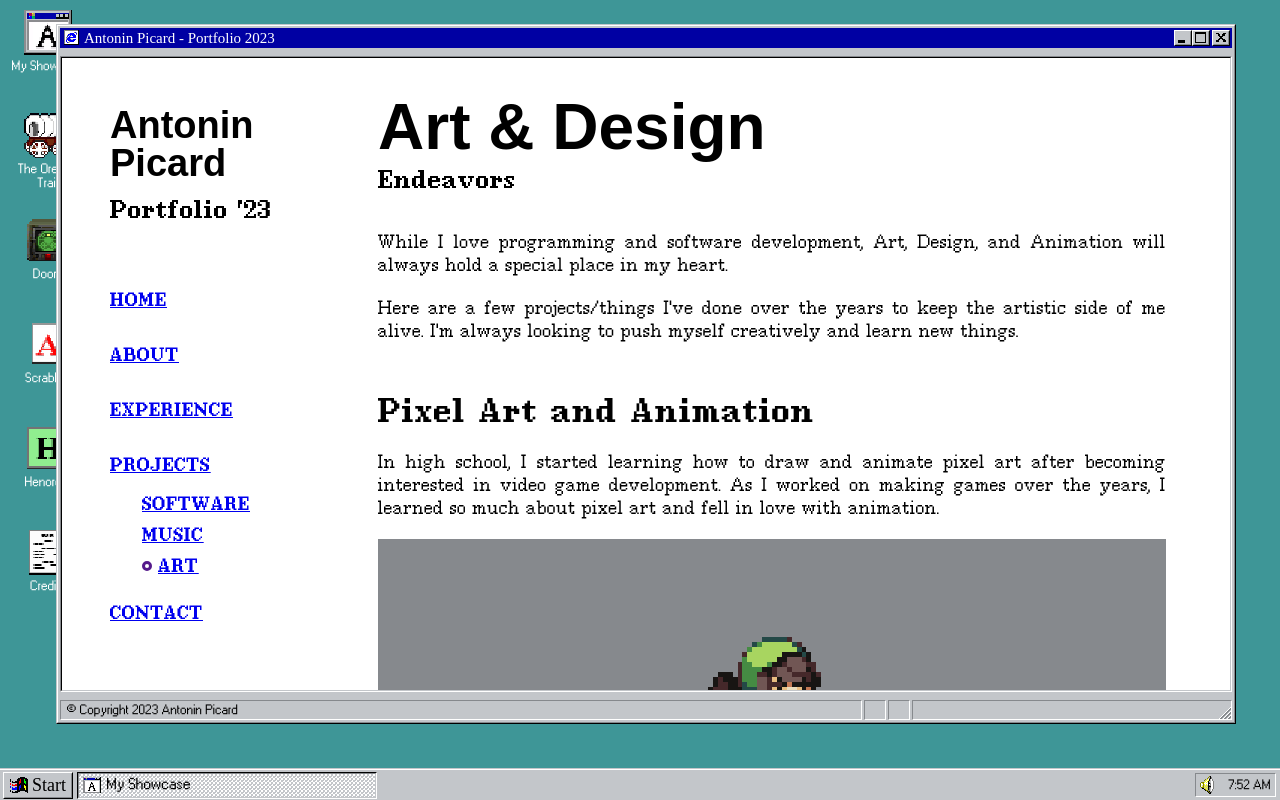
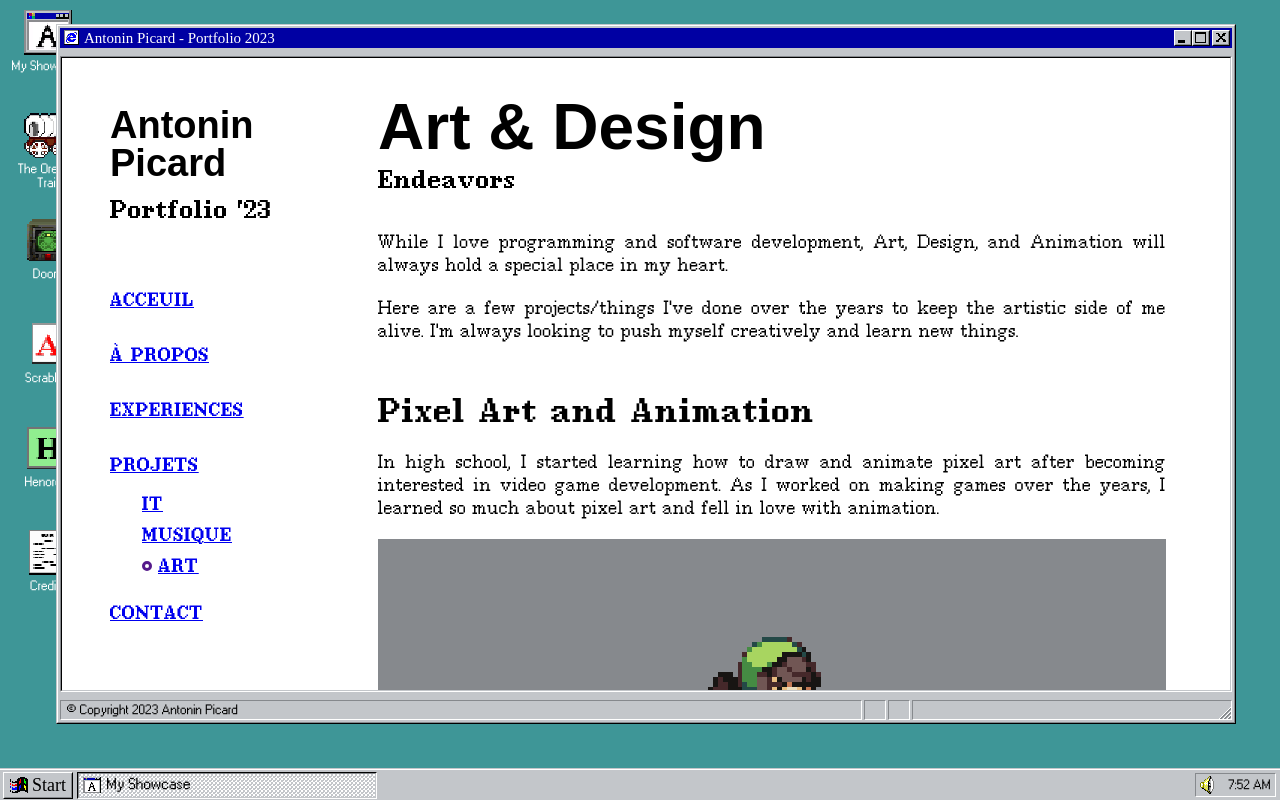
Before and after one commit to antoninpicard/Portfolio-inner-site, a React (Create React App) app: page /projects/art in a window 1280 px wide. Built offline with nearby package versions, Linux system fonts and the light colour scheme; a web font is replaced by a local one.

Commit message:
maj about

```diff
--- a/src/components/showcase/About.tsx
+++ b/src/components/showcase/About.tsx
@@ -51,21 +51,18 @@ const About: React.FC<AboutProps> = (props) => {
                 </div>
 
                 <p>
-                    J'ai commencé la programmation plus sérieusement,
-                    initially learning how to scrape and interact with websites.
-                    I went on to do a ton of passion projects, many of them with
-                    one of my closest friends,{' '}
+                    J'ai commencé la programmation plus sérieusement, en terminal,
+                    j'ai initialement appris comment créer et intéragire avec un site web.
+                    J'ai entrepris de nombreux projets passionnants, dont beaucoup avec{' '}
                     <a
                         rel="noreferrer"
                         target="_blank"
-                        href="https://www.linkedin.com/in/scott-bass-189a7919b/"
+                        href="https://www.linkedin.com/in/dikra-ben-allel/"
                     >
-                        Scott Bass
+                        Dikra Ben Allel
                     </a>
-                    . We worked on many projects together, including chat bots,
-                    multiple game projects, apps, and more. One of these
-                    projects is viewable on my{' '}
-                    <Link to="/projects/software">Software Projects</Link> page.
+                    . Nous avons travaillé sur de nombreux projets ensemble, y compris un logiciel avec ElectronJS, plusieurs projets de jeux, des applications et bien plus encore. Un de ces projets est consultable sur ma page{' '}
+                    <Link to="/projects/software">Projets IT</Link>.
                 </p>
                 <br />
                 <p>
@@ -138,12 +135,10 @@ const About: React.FC<AboutProps> = (props) => {
                 </p>
                 <br />
                 <p>
-                    If you have any questions or comments I would love to hear
-                    them. You can reach me through the{' '}
-                    <Link to="/contact">contact page</Link> or shoot me an email
-                    at{' '}
-                    <a href="mailto:henryheffernan@gmail.com">
-                        henryheffernan@gmail.com
+                    Si vous avez des questions j'aimerais les entendre. Vous pouvez me les poser ici{' '}
+                    <Link to="/contact">contact page</Link> ou m'envoie un mail à{' '}
+                    <a href="mailto:antoninpicard.pro@gmail.com">
+                        antoninpicard.pro@gmail.com
                     </a>
                 </p>
             </div>
--- a/src/components/showcase/Contact.tsx
+++ b/src/components/showcase/Contact.tsx
@@ -1,8 +1,6 @@
-
-
 import React, { useEffect, useState, useCallback } from 'react';
 import colors from '../../constants/colors';
-import twitterIcon from '../../assets/pictures/contact-twitter.png';
+import cwIcon from '../../assets/pictures/contact-codewars.png';
 import ghIcon from '../../assets/pictures/contact-gh.png';
 import inIcon from '../../assets/pictures/contact-in.png';
 import ResumeDownload from './ResumeDownload';
@@ -77,15 +75,15 @@ const Contact: React.FC<ContactProps> = (props) => {
                 <div style={styles.socials}>
                     <SocialBox
                         icon={ghIcon}
-                        link={'https://github.com/henryjeff'}
+                        link={'https://github.com/antoninpicard'}
                     />
                     <SocialBox
                         icon={inIcon}
-                        link={'https://www.linkedin.com/in/henryheffernan/'}
+                        link={'https://www.linkedin.com/in/antonin-picard/'}
                     />
                     <SocialBox
-                        icon={twitterIcon}
-                        link={'https://twitter.com/henryheffernan'}
+                        icon={cwIcon}
+                        link={'https://www.codewars.com/users/AntoninSIO'}
                     />
                 </div>
             </div>
--- a/src/components/showcase/VerticalNavbar.tsx
+++ b/src/components/showcase/VerticalNavbar.tsx
@@ -37,12 +37,12 @@ const VerticalNavbar: React.FC<VerticalNavbarProps> = (props) => {
                 <h3 style={styles.headerShowcase}>Portfolio '23</h3>
             </div>
             <div style={styles.links}>
-                <Link containerStyle={styles.link} to="" text="HOME" />
-                <Link containerStyle={styles.link} to="about" text="ABOUT" />
+                <Link containerStyle={styles.link} to="" text="ACCEUIL" />
+                <Link containerStyle={styles.link} to="about" text="À PROPOS" />
                 <Link
                     containerStyle={styles.link}
                     to="experience"
-                    text="EXPERIENCE"
+                    text="EXPERIENCES"
                 />
                 <Link
                     containerStyle={Object.assign(
@@ -51,7 +51,7 @@ const VerticalNavbar: React.FC<VerticalNavbarProps> = (props) => {
                         projectsExpanded && styles.expandedLink
                     )}
                     to="projects"
-                    text="PROJECTS"
+                    text="PROJETS"
                 />
                 {
                     // if current path contains projects
@@ -60,12 +60,12 @@ const VerticalNavbar: React.FC<VerticalNavbarProps> = (props) => {
                             <Link
                                 containerStyle={styles.insetLink}
                                 to="projects/software"
-                                text="SOFTWARE"
+                                text="IT"
                             />
                             <Link
                                 containerStyle={styles.insetLink}
                                 to="projects/music"
-                                text="MUSIC"
+                                text="MUSIQUE"
                             />
                             <Link
                                 containerStyle={styles.insetLink}
```
Also changed, not shown: src/assets/pictures/contact-codewars.png (added), src/assets/pictures/contact-twitter.png (deleted).
